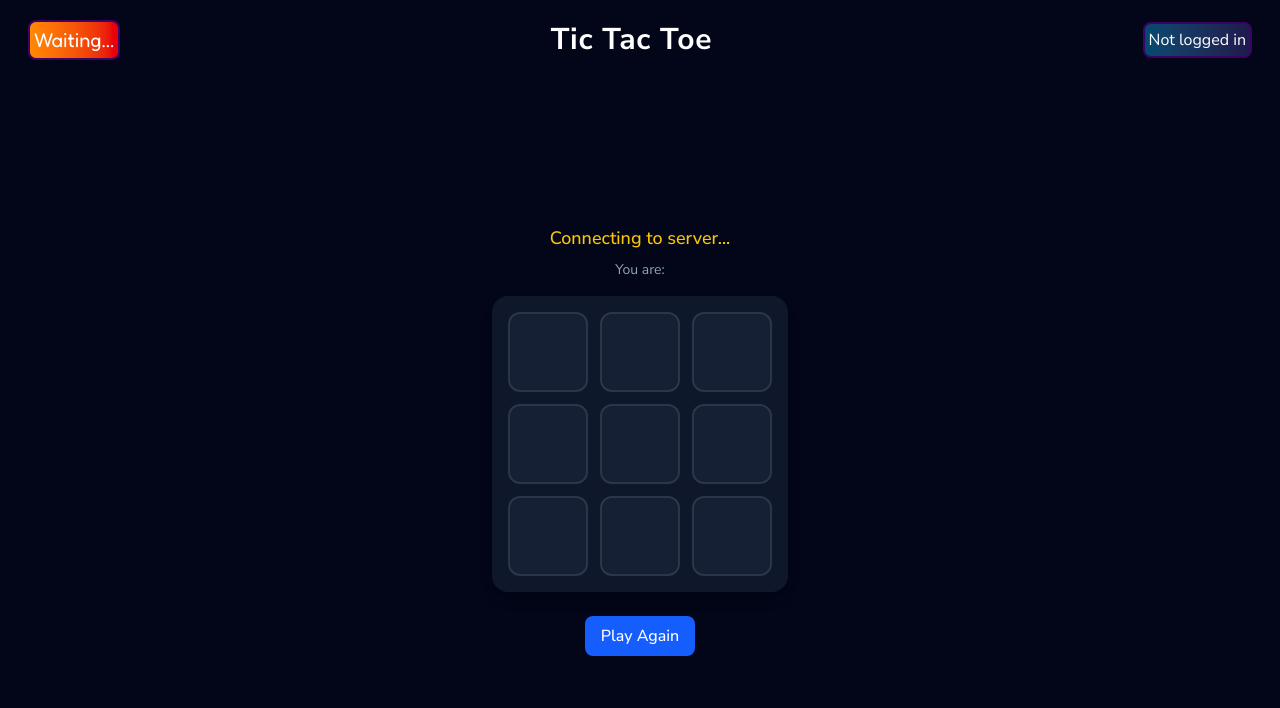
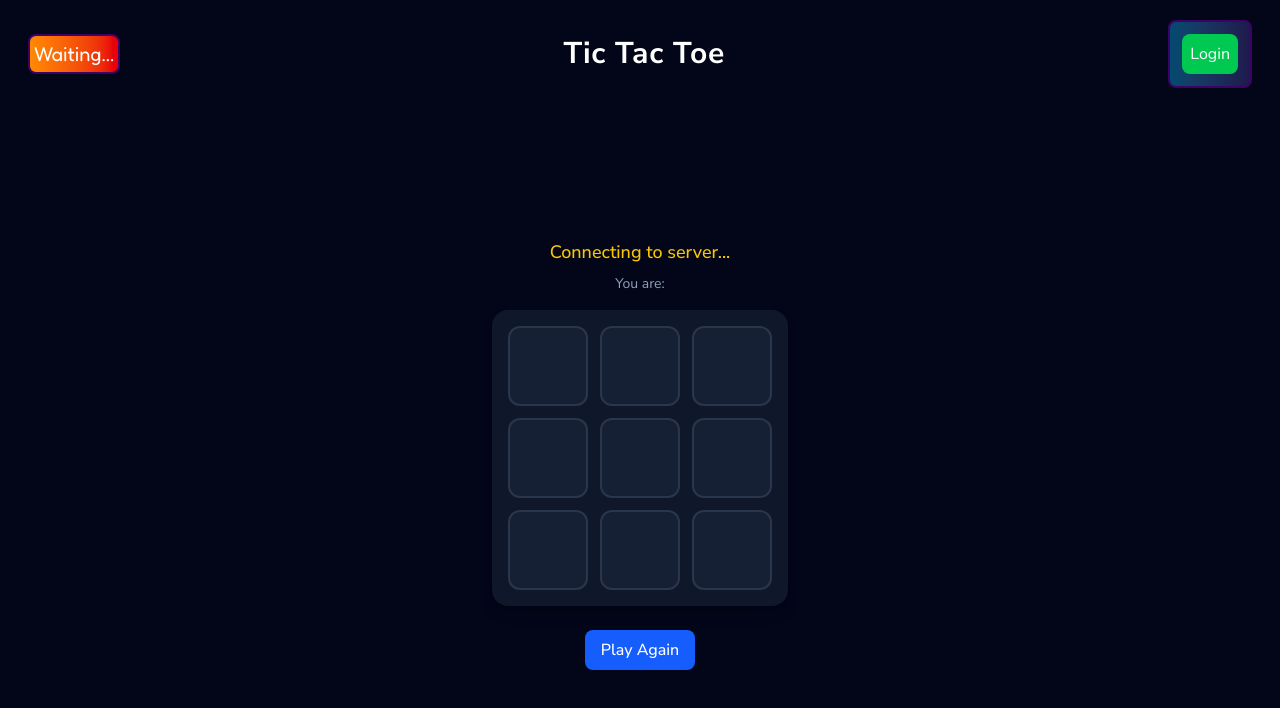
Before and after one commit to 47JMC/tic-tac-toe-app, a Next.js app in the folder tic-tac-toe/: page / in a window 1280 px wide. Shown: the top 708 px of the page. Built offline with nearby package versions, Linux system fonts and the light colour scheme; no server answers.

Commit message:
add login button and fix error of missing dependency in useEffect

```diff
--- a/tic-tac-toe/app/components/Game.tsx
+++ b/tic-tac-toe/app/components/Game.tsx
@@ -80,7 +80,7 @@ export default function Game() {
     return () => {
       socketRef.current?.disconnect();
     };
-  }, []);
+  }, [setOpponent]);
 
   return (
     <div className="flex flex-col items-center">
--- a/tic-tac-toe/app/components/UserProfile.tsx
+++ b/tic-tac-toe/app/components/UserProfile.tsx
@@ -2,6 +2,7 @@
 
 import { useEffect, useState } from "react";
 import Image from "next/image";
+import Link from "next/link";
 
 type UserData = {
   id: string;
@@ -54,7 +55,11 @@ function UserProfile() {
           />
         </>
       ) : (
-        <p>Not logged in</p>
+        <button className="rounded-lg p-2 m-2 bg-green-500 hover:bg-green-700 transition-colors">
+          <Link href={`${process.env.NEXT_PUBLIC_API_BASE_URL}/auth/login`}>
+            Login
+          </Link>
+        </button>
       )}
     </div>
   );
```
